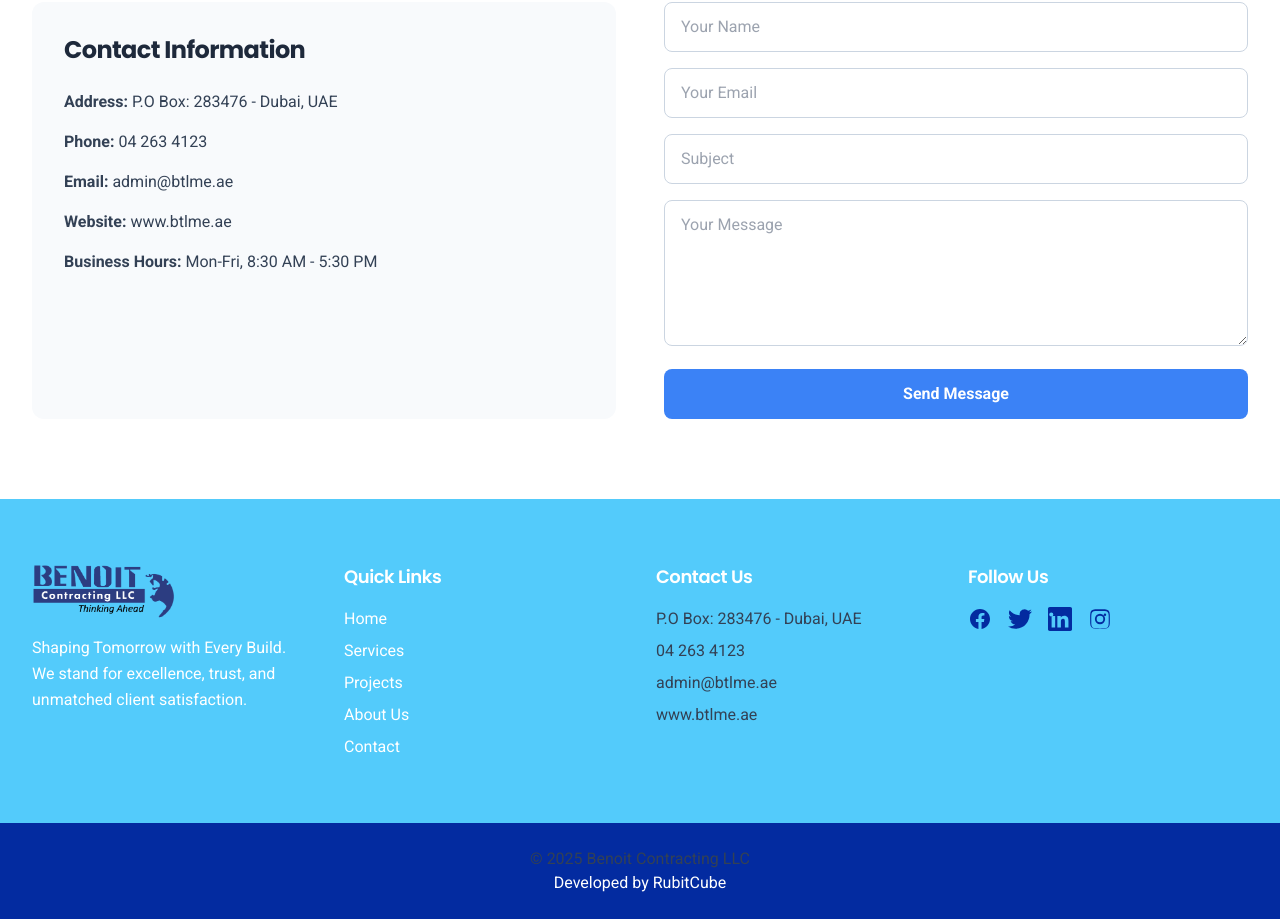
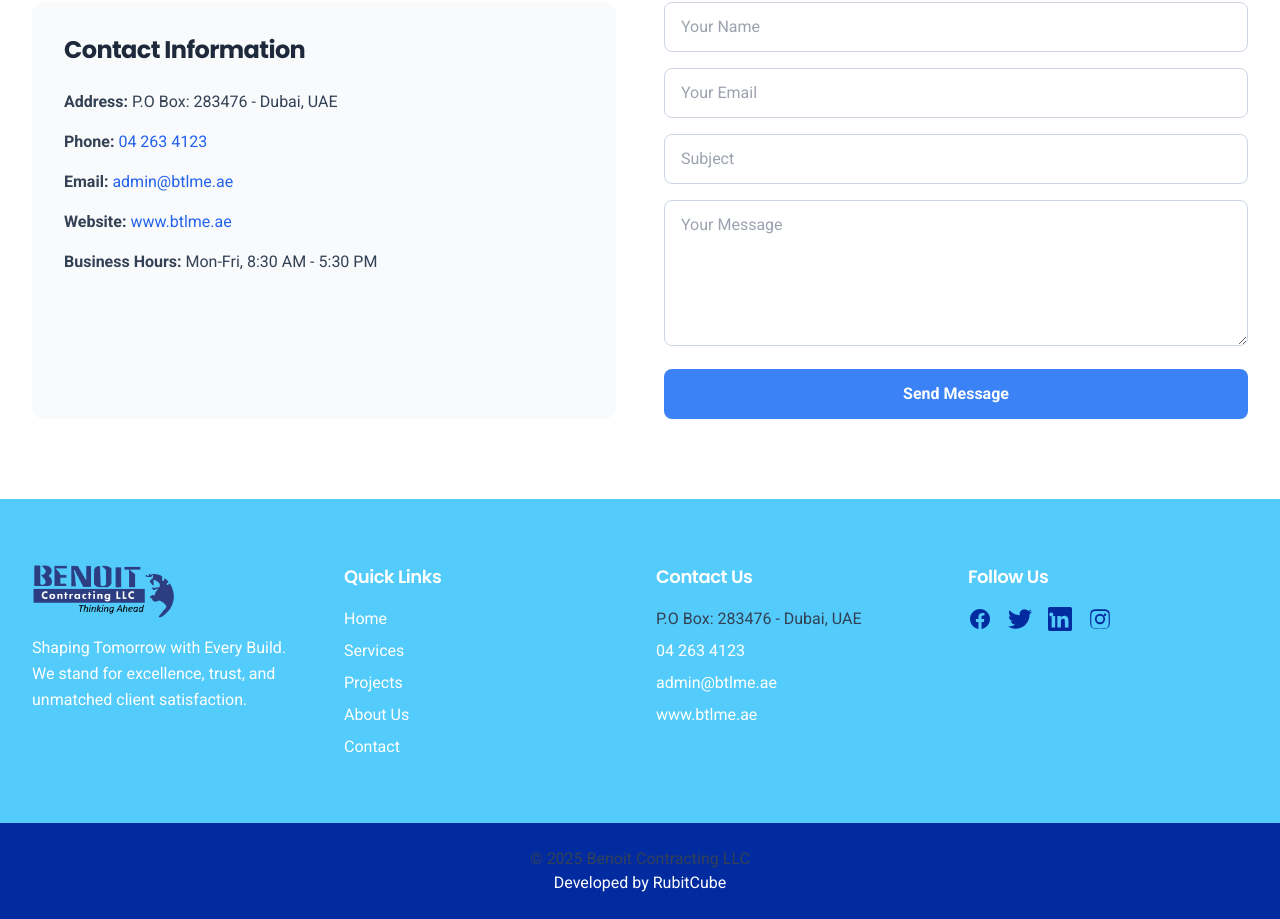
Before and after one commit to 120296Soumyaju/ConstructProp, a React (Vite) app: page / in a window 1280 px wide. Shown: the part 3334-4253 px from the top of the page. Built offline with nearby package versions, Linux system fonts and the light colour scheme.

Commit message:
added robots.txt and sitemap.xml | added Social Links , Company Website and Email URLs

```diff
--- a/components/Contact.tsx
+++ b/components/Contact.tsx
@@ -29,7 +29,12 @@ const Contact: React.FC = () => {
 
   // Validate form fields
   const validateForm = (): boolean => {
-    const newErrors: FormData = { name: "", email: "", subject: "", message: "" };
+    const newErrors: FormData = {
+      name: "",
+      email: "",
+      subject: "",
+      message: "",
+    };
     let isValid = true;
 
     if (!formData.name.trim()) {
@@ -80,7 +85,8 @@ const Contact: React.FC = () => {
     setStatus({ type: null, message: "" });
 
     try {
-      const apiUrl = process.env.REACT_APP_API_URL || // Prefer env variable
+      const apiUrl =
+        process.env.REACT_APP_API_URL || // Prefer env variable
         process.env.NODE_ENV === "development"
           ? "http://localhost:8000/send_quote.php"
           : "https://benoit.ae/send_quote.php";
@@ -153,15 +159,32 @@ const Contact: React.FC = () => {
               </p>
               <p>
                 <strong>{SITE_CONTENT.contact.info.phoneLabel}</strong>{" "}
-                {SITE_CONTENT.contact.info.phone}
+                <a
+                  href={`tel:${SITE_CONTENT.contact.info.phone}`}
+                  className="text-blue-600 hover:underline"
+                >
+                  {SITE_CONTENT.contact.info.phone}
+                </a>
               </p>
               <p>
                 <strong>{SITE_CONTENT.contact.info.emailLabel}</strong>{" "}
-                {SITE_CONTENT.contact.info.email}
+                <a
+                  href={`mailto:${SITE_CONTENT.contact.info.email}`}
+                  className="text-blue-600 hover:underline"
+                >
+                  {SITE_CONTENT.contact.info.email}
+                </a>
               </p>
               <p>
                 <strong>{SITE_CONTENT.contact.info.websiteLabel}</strong>{" "}
-                {SITE_CONTENT.contact.info.website}
+                <a
+                  href={SITE_CONTENT.contact.info.website}
+                  target="_blank"
+                  rel="noopener noreferrer"
+                  className="text-blue-600 hover:underline"
+                >
+                  {SITE_CONTENT.contact.info.website}
+                </a>
               </p>
               <p>
                 <strong>{SITE_CONTENT.contact.info.hoursLabel}</strong>{" "}
--- a/components/Footer.tsx
+++ b/components/Footer.tsx
@@ -7,19 +7,36 @@ import InstagramIcon from "./icons/InstagramIcon";
 
 const Footer: React.FC = () => {
   const socialLinks = [
-    { href: "#", icon: FacebookIcon, name: "Facebook" },
-    { href: "#", icon: TwitterIcon, name: "Twitter" },
-    { href: "#", icon: LinkedInIcon, name: "LinkedIn" },
-    { href: "#", icon: InstagramIcon, name: "Instagram" },
+    {
+      href: "https://www.facebook.com/people/Benoit-Technologies/61554679685113",
+      icon: FacebookIcon,
+      name: "Facebook",
+    },
+    {
+      href: "https://x.com/Benoittech2008",
+      icon: TwitterIcon,
+      name: "Twitter",
+    },
+    {
+      href: "https://www.linkedin.com/company/benoit-technologies-llc",
+      icon: LinkedInIcon,
+      name: "LinkedIn",
+    },
+    {
+      href: "https://www.instagram.com/benoit_technologies",
+      icon: InstagramIcon,
+      name: "Instagram",
+    },
   ];
-// Handle logo click to scroll to #home locally, with external URL as fallback
+  // Handle logo click to scroll to #home locally, with external URL as fallback
   const handleLogoClick = (e: React.MouseEvent<HTMLAnchorElement>) => {
     e.preventDefault();
     const targetElement = document.getElementById("home");
     if (targetElement) {
       const headerOffset = 80; // Match header height
       const elementPosition = targetElement.getBoundingClientRect().top;
-      const offsetPosition = elementPosition + window.pageYOffset - headerOffset;
+      const offsetPosition =
+        elementPosition + window.pageYOffset - headerOffset;
       window.scrollTo({ top: offsetPosition, behavior: "smooth" });
     }
   };
@@ -73,9 +90,35 @@ const Footer: React.FC = () => {
             </h4>
             <ul className="space-y-2 text-white">
               <li>{SITE_CONTENT.contact.info.address.full}</li>
-              <li>{SITE_CONTENT.contact.info.phone}</li>
-              <li>{SITE_CONTENT.contact.info.email}</li>
-              <li>{SITE_CONTENT.contact.info.website}</li>
+              <li>
+                <a
+                  href={`tel:${SITE_CONTENT.contact.info.phone}`}
+                  className="hover:underline"
+                >
+                  {SITE_CONTENT.contact.info.phone}
+                </a>
+              </li>
+              <li>
+                <a
+                  href={`mailto:${SITE_CONTENT.contact.info.email}`}
+                  className="hover:underline"
+                >
+                  {SITE_CONTENT.contact.info.email}
+                </a>
+              </li>
+              <li>
+                <a
+                  href={`https://${SITE_CONTENT.contact.info.website.replace(
+                    /^https?:\/\//,
+                    ""
+                  )}`}
+                  target="_blank"
+                  rel="noopener noreferrer"
+                  className="hover:underline"
+                >
+                  {SITE_CONTENT.contact.info.website}
+                </a>
+              </li>
             </ul>
           </div>
 
@@ -99,7 +142,9 @@ const Footer: React.FC = () => {
           </div>
         </div>
       </div>
-      <div className="bg-blue-ribbon-dark py-6"> {/* Using a darker shade for the bottom section */}
+      <div className="bg-blue-ribbon-dark py-6">
+        {" "}
+        {/* Using a darker shade for the bottom section */}
         <div className="container mx-auto px-4 sm:px-6 lg:px-8 text-center text-white">
           <p>
             &copy; {new Date().getFullYear()} {SITE_CONTENT.footer.copyright}
```
Also changed, not shown: public/robots.txt (added), 1 other file (tests, documents, lock files or other folders).
